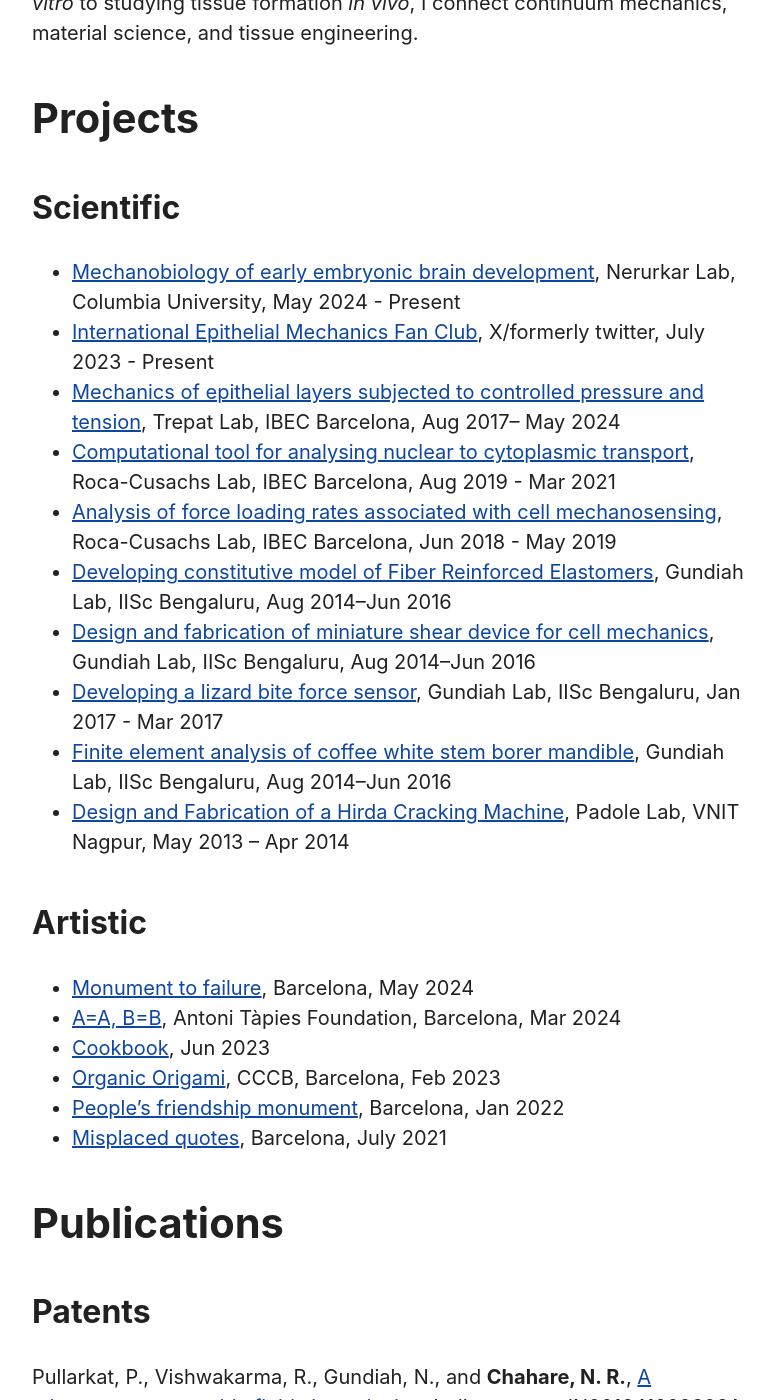
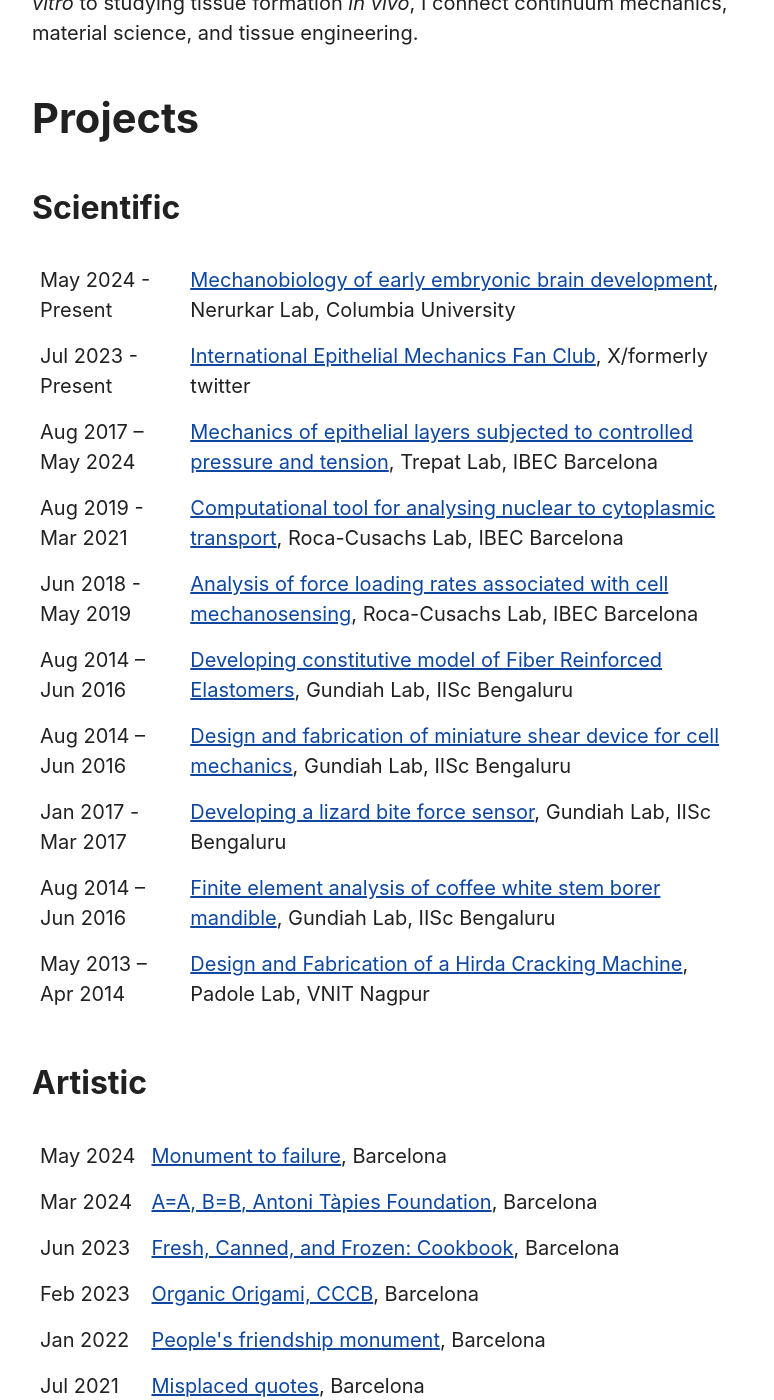
Before and after one commit to nchahare/nchahare.github.io, a Jekyll site: the page built from portfolio.md, in a window 1280 px wide and 1400 px high, scrolled down 856 px. Shown: the whole window, without its empty margins (248-1022 px from the left). Built offline with Jekyll 4.4.1, drawn with Linux system fonts in a browser that asks for light colours.

Commit message:
fixed portfolio

```diff
--- a/portfolio.md
+++ b/portfolio.md
@@ -20,24 +20,80 @@
 ## Projects
 
 ### Scientific
-- [Mechanobiology of early embryonic brain development](), Nerurkar Lab, Columbia University, May 2024 - Present
-- [International Epithelial Mechanics Fan Club](https://twitter.com/EpiMechFC), X/formerly twitter, July 2023 - Present
-- [Mechanics of epithelial layers subjected to controlled pressure and tension](https://upcommons.upc.edu/handle/2117/401551), Trepat Lab, IBEC Barcelona, Aug 2017– May 2024
-- [Computational tool for analysing nuclear to cytoplasmic transport](), Roca-Cusachs  Lab, IBEC Barcelona, Aug 2019 - Mar 2021
-- [Analysis of force loading rates associated with cell mechanosensing](), Roca-Cusachs Lab, IBEC Barcelona, Jun 2018 - May 2019
-- [Developing constitutive model of Fiber Reinforced Elastomers](), Gundiah Lab, IISc Bengaluru, Aug 2014–Jun 2016
-- [Design and fabrication of miniature shear device for cell mechanics](), Gundiah Lab, IISc Bengaluru, Aug 2014–Jun 2016
-- [Developing a lizard bite force sensor](), Gundiah Lab, IISc Bengaluru, Jan 2017 - Mar 2017
-- [Finite element analysis of coffee white stem borer mandible](), Gundiah Lab, IISc Bengaluru, Aug 2014–Jun 2016
-- [Design and Fabrication of a Hirda Cracking Machine](), Padole Lab, VNIT Nagpur, May 2013 – Apr 2014
+
+<table>
+  <tr>
+    <td>May 2024 - Present</td>
+    <td markdown="span">[Mechanobiology of early embryonic brain development](), Nerurkar Lab, Columbia University</td>
+  </tr>
+  <tr>
+    <td>Jul 2023 - Present</td>
+    <td markdown="span">[International Epithelial Mechanics Fan Club](https://twitter.com/EpiMechFC), X/formerly twitter</td>
+  </tr>
+  <tr>
+    <td>Aug 2017 – May 2024</td>
+    <td markdown="span">[Mechanics of epithelial layers subjected to controlled pressure and tension](https://upcommons.upc.edu/handle/2117/401551), Trepat Lab, IBEC Barcelona</td>
+  </tr>
+  <tr>
+    <td>Aug 2019 - Mar 2021</td>
+    <td markdown="span">[Computational tool for analysing nuclear to cytoplasmic transport](), Roca-Cusachs  Lab, IBEC Barcelona</td>
+  </tr>
+  <tr>
+    <td>Jun 2018 - May 2019</td>
+    <td markdown="span">[Analysis of force loading rates associated with cell mechanosensing](), Roca-Cusachs Lab, IBEC Barcelona</td>
+  </tr>
+  <tr>
+    <td>Aug 2014 – Jun 2016</td>
+    <td markdown="span">[Developing constitutive model of Fiber Reinforced Elastomers](), Gundiah Lab, IISc Bengaluru</td>
+  </tr>
+  <tr>
+    <td>Aug 2014 – Jun 2016</td>
+    <td markdown="span">[Design and fabrication of miniature shear device for cell mechanics](), Gundiah Lab, IISc Bengaluru</td>
+  </tr>
+  <tr>
+    <td>Jan 2017 -<br> Mar 2017</td>
+    <td markdown="span">[Developing a lizard bite force sensor](), Gundiah Lab, IISc Bengaluru</td>
+  </tr>
+  <tr>
+    <td>Aug 2014 – Jun 2016</td>
+    <td markdown="span">[Finite element analysis of coffee white stem borer mandible](), Gundiah Lab, IISc Bengaluru</td>
+  </tr>
+  <tr>
+    <td>May 2013 – Apr 2014</td>
+    <td markdown="span">[Design and Fabrication of a Hirda Cracking Machine](), Padole Lab, VNIT Nagpur</td>
+  </tr>
+</table>
+
 
 ### Artistic
-- [Monument to failure](), Barcelona, May 2024
-- [A=A, B=B](), Antoni Tàpies Foundation, Barcelona, Mar 2024
-- [Cookbook](), Jun 2023
-- [Organic Origami](), CCCB, Barcelona, Feb 2023
-- [People's friendship monument](), Barcelona, Jan 2022
-- [Misplaced quotes](), Barcelona, July 2021
+
+<table>
+  <tr>
+    <td>May 2024</td>
+    <td> <a href="url">Monument to failure</a>, Barcelona </td>
+  </tr>
+  <tr>
+    <td>Mar 2024</td>
+    <td><a href="url">A=A, B=B, Antoni Tàpies Foundation</a>, Barcelona</td>
+  </tr>
+  <tr>
+    <td>Jun 2023</td>
+    <td><a href="url">Fresh, Canned, and Frozen: Cookbook</a>, Barcelona</td>
+  </tr>
+  <tr>
+    <td>Feb 2023</td>
+    <td><a href="url">Organic Origami, CCCB</a>, Barcelona</td>
+  </tr>
+  <tr>
+    <td>Jan 2022</td>
+    <td><a href="url">People's friendship monument</a>, Barcelona</td>
+  </tr>
+  <tr>
+    <td>Jul 2021</td>
+    <td><a href="url">Misplaced quotes</a>, Barcelona</td>
+  </tr>
+</table>
+
 
 ## Publications
 
```
Also changed, not shown: about.md (+8 -2 lines), cv.md (+0 -2 lines).
